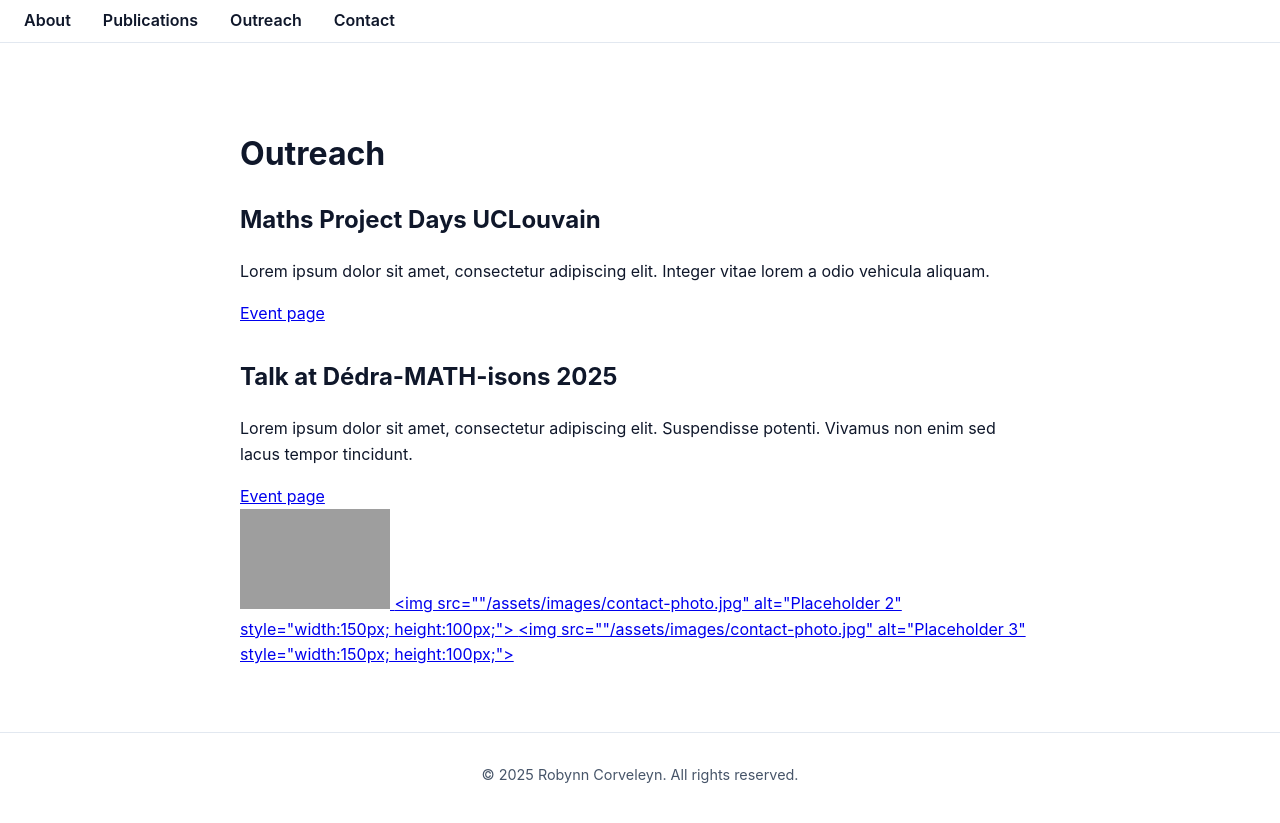
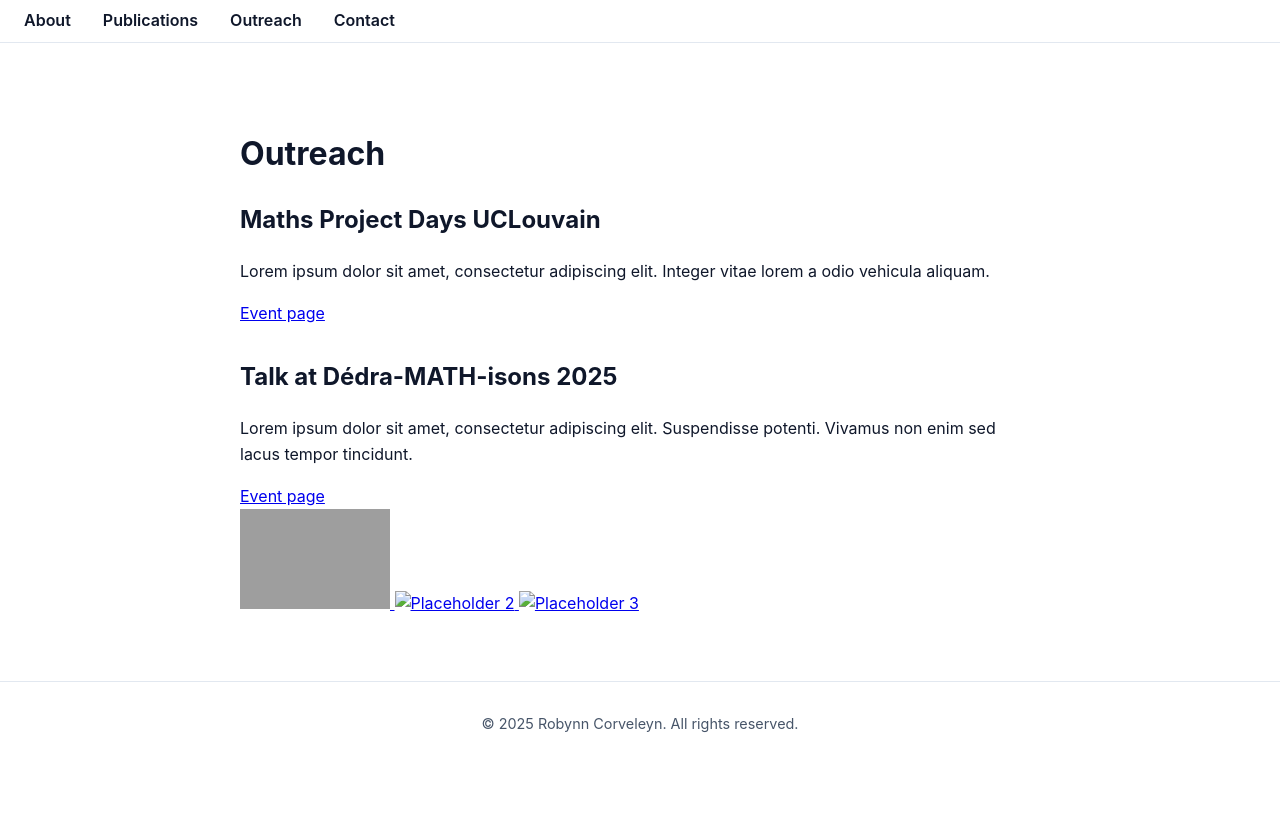
Before and after one commit to robynn-corveleyn/robynn-corveleyn.github.io, a Jekyll site: the page built from outreach/index.md, in a window 1280 px wide. Shown: the top 823 px of the page. Built offline with Jekyll 4.4.1, drawn with Linux system fonts in a browser that asks for light colours; grey boxes are pictures that could not be loaded.

Commit message:
Update index.md

```diff
--- a/outreach/index.md
+++ b/outreach/index.md
@@ -21,11 +21,11 @@ title: Outreach
         <a href="assets/images/canvas.PNG" data-lightbox="dedra-gallery" data-title="Placeholder Image 1">
             <img src="assets/images/canvas.PNG" alt="Placeholder 1" style="width:150px; height:100px;">
         </a>
-        <a href="/assets/images/contact-photo.jpg" data-lightbox="dedra-gallery" data-title="Placeholder Image 2">
-          <img src=""/assets/images/contact-photo.jpg" alt="Placeholder 2" style="width:150px; height:100px;">
+        <a href="assets/images/contact-photo.jpg" data-lightbox="dedra-gallery" data-title="Placeholder Image 2">
+          <img src="assets/images/contact-photo.jpg" alt="Placeholder 2" style="width:150px; height:100px;">
         </a>
-        <a href="/assets/images/contact-photo.jpg" data-lightbox="dedra-gallery" data-title="Placeholder Image 3">
-          <img src=""/assets/images/contact-photo.jpg" alt="Placeholder 3" style="width:150px; height:100px;">
+        <a href="assets/images/contact-photo.jpg" data-lightbox="dedra-gallery" data-title="Placeholder Image 3">
+          <img src="assets/images/contact-photo.jpg" alt="Placeholder 3" style="width:150px; height:100px;">
         </a>
       </div>
     </section>
```
